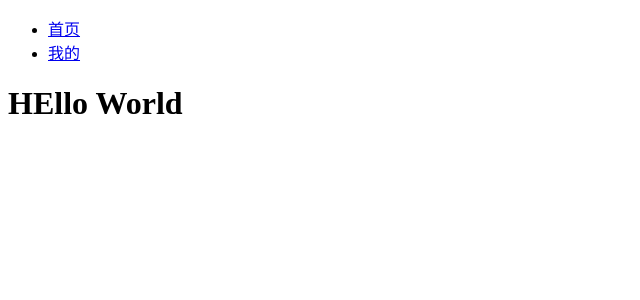
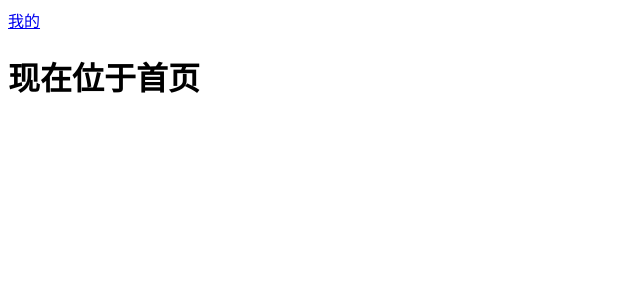
Before and after one commit to 718087538/reactStudy, a React (Create React App) app: page / in a window 1280 px wide. Shown: the top 300 px of the page, without its empty margins (0-640 px from the left). Built offline with nearby package versions, Linux system fonts and the light colour scheme.

Commit message:
可以完全进行跳转

```diff
--- a/src/App.js
+++ b/src/App.js
@@ -10,18 +10,6 @@ class App extends Component {
   render() {
     return (
       <>
-        <ul>
-          <li>
-            <Link to="/">首页</Link>
-          </li>
-          <li>
-            <Link to="/mine">我的</Link>
-          </li>
-        </ul>
-
-        {/* 配置路由规则  exact表示精确匹配，防止匹配其他页面的时候匹配到/，也就是首页*/}
-        <Route path='/' exact component={Home}></Route>
-        <Route path='/mine' component={Mine}></Route>
       </>
     )
   }
--- a/src/pages/Home/index.js
+++ b/src/pages/Home/index.js
@@ -1,5 +1,6 @@
 import React, { Component } from 'react';
-
+import { Route, Link } from "react-router-dom"
+import Mine from "../Mine"
 
 class Home extends Component {
     constructor(props) {
@@ -10,7 +11,11 @@ class Home extends Component {
     }
     render() {
         return (
-            <h1>HEllo World</h1>
+            <>
+                <a href='#/mine'>我的</a>
+                <h1>现在位于首页</h1>
+
+            </>
         )
     }
 }
--- a/src/pages/Mine/index.js
+++ b/src/pages/Mine/index.js
@@ -9,7 +9,11 @@ class Mine extends Component {
     }
     render() {
         return (
-            <h1>我的</h1>
+            <>
+                <a href='#/'>首页</a>
+                <h1>现在位于我的</h1>
+
+            </>
         )
     }
 }
--- /dev/null
+++ b/src/routers/index.js
@@ -0,0 +1,16 @@
+import React from 'react';
+import { HashRouter, Route, Switch } from 'react-router-dom';
+import Home from '../pages/Home';
+import Mine from '../pages/Mine';
+
+const BasicRoute = () => (
+    <HashRouter>
+        <Switch>
+            <Route exact path="/" component={Home} />
+            <Route exact path="/mine" component={Mine} />
+        </Switch>
+    </HashRouter>
+);
+
+
+export default BasicRoute;
```
Also changed, not shown: src/index.js (+5 -10 lines).
